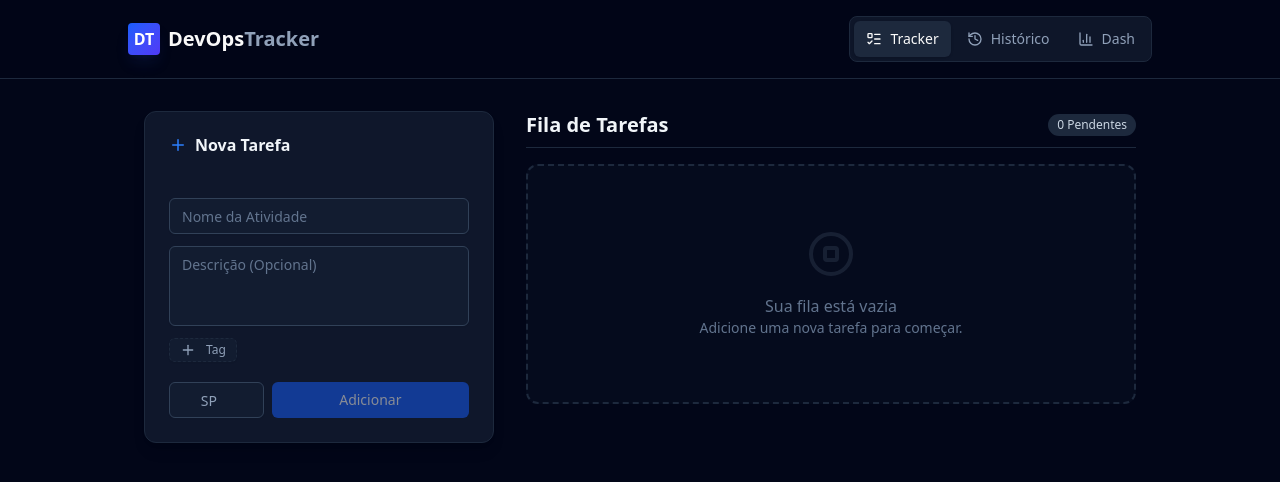
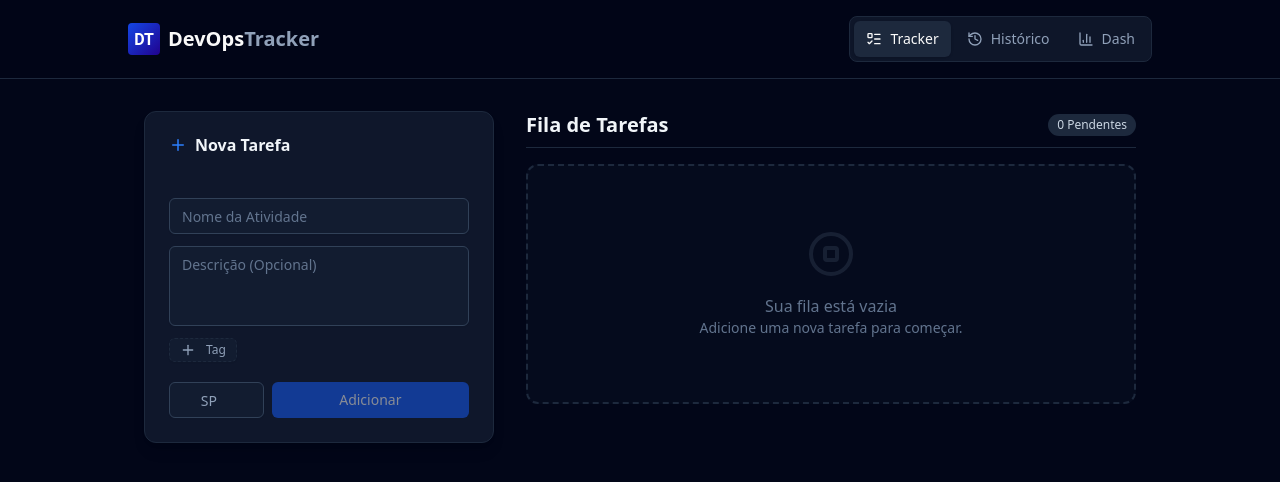
Before and after one commit to JoshuaMilhomem/devops-tracker, a React (Vite) app: page / in a window 1280 px wide. Shown: the top 482 px of the page. Built offline with nearby package versions, Linux system fonts and the light colour scheme.

Commit message:
Adiciona componente Logo e atualiza ícones e revisões no PWA

```diff
--- a/dev-dist/sw.js
+++ b/dev-dist/sw.js
@@ -82,7 +82,7 @@ define(['./workbox-5119daf5'], (function (workbox) { 'use strict';
     "revision": "3ca0b8505b4bec776b69afdba2768812"
   }, {
     "url": "index.html",
-    "revision": "0.a5dtp1clb6g"
+    "revision": "0.o38vd9vsgn8"
   }], {});
   workbox.cleanupOutdatedCaches();
   workbox.registerRoute(new workbox.NavigationRoute(workbox.createHandlerBoundToURL("index.html"), {
--- a/index.html
+++ b/index.html
@@ -2,7 +2,7 @@
 <html lang="en">
   <head>
     <meta charset="UTF-8" />
-    <link rel="icon" type="image/svg+xml" href="/layout-list.svg" />
+    <link rel="icon" type="image/svg+xml" href="/logo.svg" />
     <meta name="viewport" content="width=device-width, initial-scale=1.0" />
     <title>devops-tracker</title>
   </head>
--- /dev/null
+++ b/src/assests/logo.tsx
@@ -0,0 +1,39 @@
+import type { SVGProps } from 'react';
+
+const SvgComponent = (props: SVGProps<SVGSVGElement>) => (
+  <svg xmlns="http://www.w3.org/2000/svg" viewBox="0 0 512 512" {...props}>
+    <defs>
+      <linearGradient id="a" x1="0%" x2="100%" y1="0%" y2="100%">
+        <stop
+          offset="0%"
+          style={{
+            stopColor: '#1447e6',
+            stopOpacity: 1,
+          }}
+        />
+        <stop
+          offset="100%"
+          style={{
+            stopColor: '#20028f',
+            stopOpacity: 1,
+          }}
+        />
+      </linearGradient>
+    </defs>
+    <rect width={512} height={512} fill="url(#a)" rx={64} />
+    <text
+      x="50%"
+      y="50%"
+      fill="#fff"
+      dominantBaseline="central"
+      fontFamily="Roboto, Arial, Helvetica, sans-serif"
+      fontSize={256}
+      fontWeight="bold"
+      textAnchor="middle"
+    >
+      {'\r\n    DT\r\n  '}
+    </text>
+  </svg>
+);
+
+export const Logo = SvgComponent;
--- a/src/components/layout/app-header.tsx
+++ b/src/components/layout/app-header.tsx
@@ -1,6 +1,7 @@
 import { Link } from '@tanstack/react-router';
 import { BarChart3, History, ListTodo } from 'lucide-react';
 
+import { Logo } from '@/assests/logo';
 import { ActiveTaskWidget } from '@/components/layout/active-task-widget';
 
 const NavLink = ({
@@ -22,12 +23,11 @@ const NavLink = ({
 
 export function AppHeader() {
   return (
-    <header className="border-b bg-background/95 sticky top-0 z-10 p-4 backdrop-blur supports-[backdrop-filter]:bg-background/60">
+    <header className="border-b bg-background/95 sticky top-0 z-10 p-4 backdrop-blur supports-backdrop-filter:bg-background/60">
       <div className="container mx-auto max-w-5xl flex items-center gap-4">
         <Link to="/" className="flex items-center gap-2 group mr-auto">
-          <div className="w-8 h-8 rounded bg-gradient-to-br from-blue-600 to-indigo-600 flex items-center justify-center font-bold text-white shadow-lg shadow-blue-900/20 group-hover:scale-105 transition-transform">
-            DT
-          </div>
+          <Logo className="size-8" />
+
           <h1 className="font-bold text-xl hidden sm:block group-hover:text-primary transition-colors">
             DevOps<span className="text-muted-foreground group-hover:text-primary/70">Tracker</span>
           </h1>
--- a/vite.config.ts
+++ b/vite.config.ts
@@ -18,28 +18,24 @@ export default defineConfig({
     tailwindcss(),
     VitePWA({
       registerType: 'autoUpdate',
-      includeAssets: ['favicon.ico', 'apple-touch-icon.png', 'mask-icon.svg'],
+      includeAssets: ['favicon.ico', 'apple-touch-icon.png', 'logo.svg'],
       devOptions: {
         enabled: true,
       },
       manifest: {
         name: 'DevOps Tracker',
         short_name: 'DOTracker',
-        description: 'Rastreamento de tempo e tarefas para engenheiros.',
-        theme_color: '#0f172a', // Cor do Slate 950
-        background_color: '#0f172a',
-        display: 'standalone', // Isso remove a barra do navegador!
+        description: 'Rastreamento de tempo e tarefas',
+        theme_color: '#020618',
+        background_color: '#020618',
+        display: 'standalone',
         orientation: 'portrait',
         icons: [
           {
-            src: 'pwa-192x192.png', // Vamos gerar este ícone dummy abaixo
-            sizes: '192x192',
-            type: 'image/png',
-          },
-          {
-            src: 'pwa-512x512.png',
-            sizes: '512x512',
-            type: 'image/png',
+            src: 'logo.svg',
+            sizes: 'any',
+            type: 'image/svg+xml',
+            purpose: 'any maskable',
           },
         ],
       },
```
Also changed, not shown: public/logo.svg (added).
